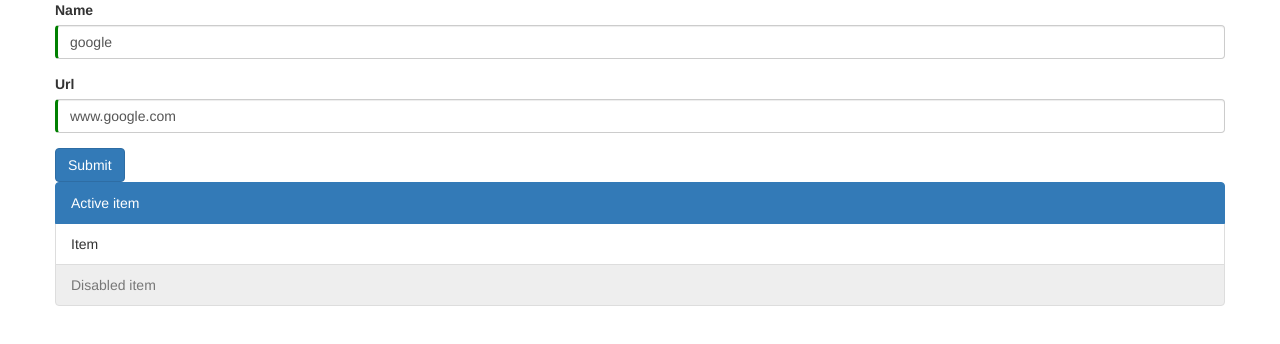
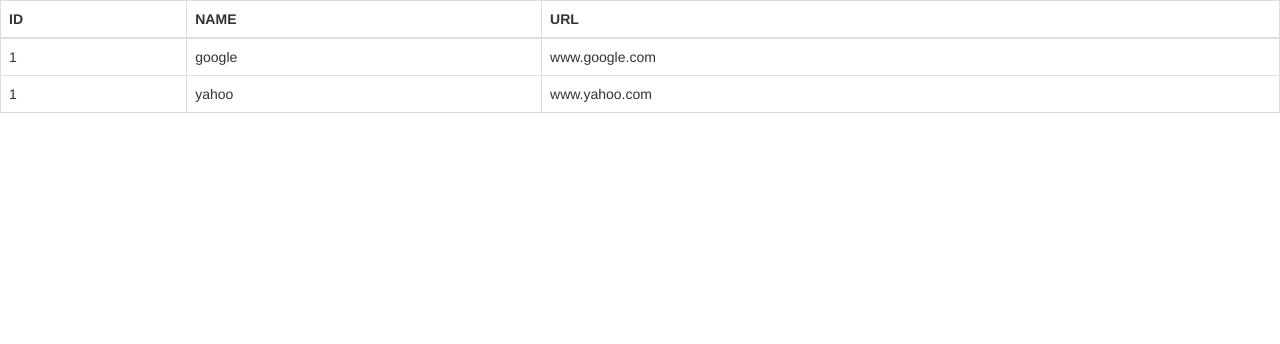
Before and after one commit to underwater/pingplotter, an Angular app: page / in a window 1280 px wide. Shown: the top 344 px of the page. Built offline with nearby package versions, Linux system fonts and the light colour scheme.

Commit message:
grab the items from the fake service into list

```diff
--- /dev/null
+++ b/src/app/_services/endpoint.service.ts
@@ -0,0 +1,21 @@
+import { Injectable } from '@angular/core';
+import { EndPoint } from '../../model/endpoint';
+
+@Injectable({
+  providedIn: 'root'
+})
+export class EndpointService {
+
+
+  GetAll(): Promise<EndPoint[]>  {
+
+
+      let endPoints:EndPoint[] =[];
+    var google =  new EndPoint(1, 'google', 'www.google.com');
+    var yahoo =  new EndPoint(1, 'yahoo', 'www.yahoo.com');
+    endPoints.push(google);
+    endPoints.push(yahoo);
+    return new Promise((res) => res(endPoints));
+  };
+
+}
--- a/src/app/add-endpoint/add-endpoint.component.ts
+++ b/src/app/add-endpoint/add-endpoint.component.ts
@@ -8,7 +8,7 @@
 })
 export class AddEndpointComponent implements OnInit {
   title = 'ping-plotter';
-  model = new EndPoint('google', 'www.google.com');
+  model = new EndPoint(1, 'google', 'www.google.com');
 
   constructor() { }
 
--- a/src/app/app.component.html
+++ b/src/app/app.component.html
@@ -1,8 +1,8 @@
 <!-- bootstrap layouting is here or inside each control ? -->
-<div class="container">
+<div class="container-fluid">
   <div class="row">
     <!-- how should these two components communicate  -->
-    <add-endpoint></add-endpoint>
+    <!-- <add-endpoint></add-endpoint> -->
     <list-endpoint></list-endpoint>
 
   </div>
--- a/src/app/list-endpoint/list-endpoint.component.html
+++ b/src/app/list-endpoint/list-endpoint.component.html
@@ -1,6 +1,19 @@
 
-<ul class="list-group">
-  <li class="list-group-item active">Active item</li>
-  <li class="list-group-item">Item</li>
-  <li class="list-group-item disabled">Disabled item</li>
-</ul>
+
+<table class="table table-bordered table-hover">
+  <thead class="table-dark">
+    <tr>
+      <th>ID</th>
+      <th>NAME</th>
+      <th>URL</th>
+    </tr>
+  </thead>
+  <tbody>
+    <tr  *ngFor="let ep of EndPoints">
+      <td >{{ep.id}}</td>
+      <td>{{ep.name}}</td>
+      <td>{{ep.url}}</td>
+    </tr>
+
+  </tbody>
+</table>
--- a/src/app/list-endpoint/list-endpoint.component.ts
+++ b/src/app/list-endpoint/list-endpoint.component.ts
@@ -1,4 +1,6 @@
 import { Component, OnInit } from '@angular/core';
+import { EndPoint } from 'src/model/endpoint';
+import { EndpointService } from '../_services/endpoint.service';
 
 @Component({
   selector: 'list-endpoint',
@@ -6,10 +8,17 @@
   styleUrls: ['./list-endpoint.component.scss']
 })
 export class ListEndpointComponent implements OnInit {
+  public EndPoints : EndPoint[] = [];
 
-  constructor() { }
 
-  ngOnInit() {
+  constructor(private service : EndpointService) { }
+
+  async ngOnInit() {
+
+
+    this.EndPoints = await this.service.GetAll();
+
+
   }
 
 }
--- a/src/model/endpoint.ts
+++ b/src/model/endpoint.ts
@@ -1,5 +1,6 @@
 export class EndPoint {
   constructor(
+    public id: number,
     public name: string,
     public url: string
 
```
Also changed, not shown: 1 other file (tests, documents, lock files or other folders).
